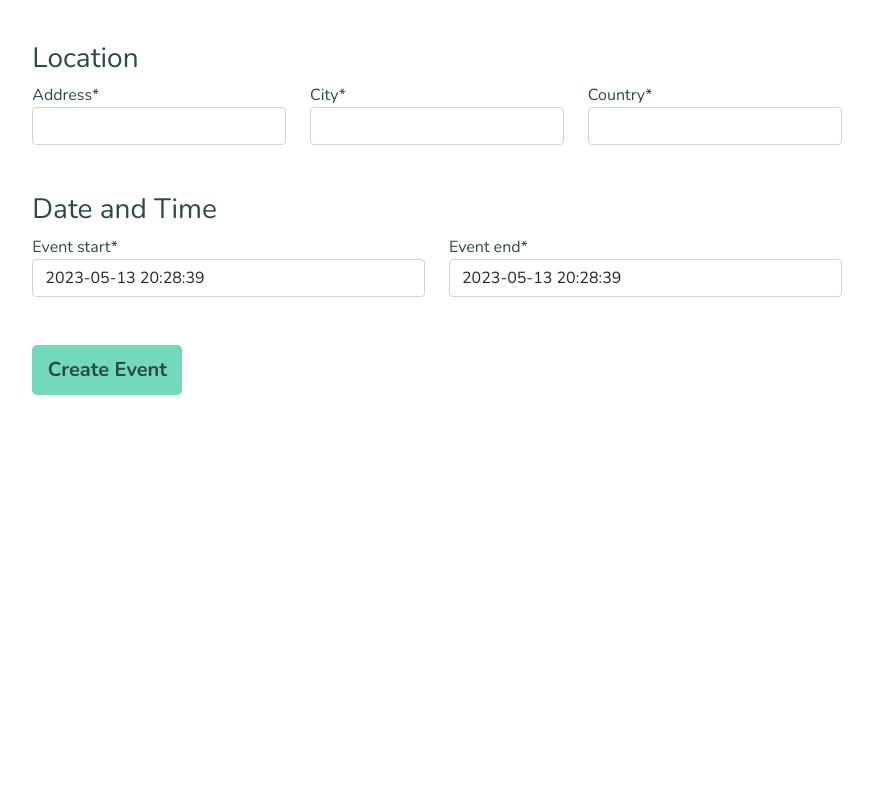
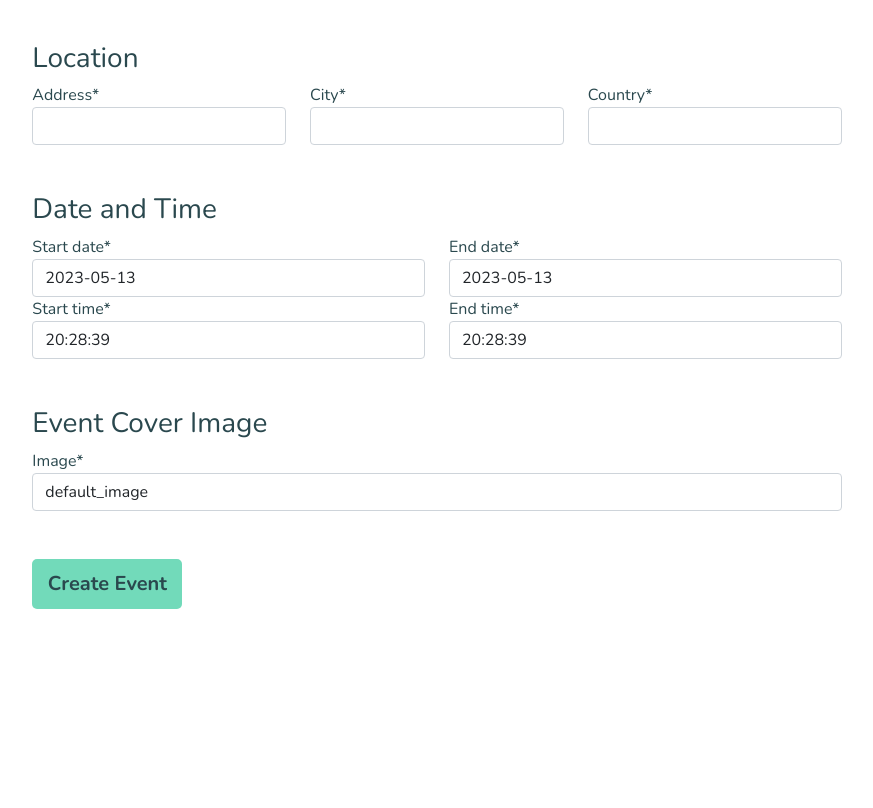
Before and after one commit to felipesandoli/ci-pp4-charity-event-orginizer, a Django app: page /create-event in a window 1280 px wide. Shown: the part 964-1772 px from the top of the page, without its empty margins (203-1076 px from the left). Before the commit the page ends 1359 px from the top, so only its background shows below. Run offline with Django 3.2, Linux system fonts and the light colour scheme; a user stored in the database is signed in; some libraries are stand-ins or nearby versions.

Commit message:
Separate date and time fields and add image upload to form

```diff
--- a/eventorganizer/forms.py
+++ b/eventorganizer/forms.py
@@ -14,7 +14,9 @@ class EventForm(forms.ModelForm):
             'address',
             'city',
             'country',
-            'event_start',
-            'event_end',
+            'start_date',
+            'start_time',
+            'end_date',
+            'end_time',
             'cover_image'
         ]
--- a/eventorganizer/models.py
+++ b/eventorganizer/models.py
@@ -33,7 +33,11 @@ class Event(models.Model):
     address = models.CharField(max_length=100)
     city = models.CharField(max_length=50)
     country = models.CharField(max_length=50)
+    start_date = models.DateField(default=timezone.now)
+    start_time = models.TimeField(default=timezone.now)
     event_start = models.DateTimeField(default=timezone.now)
+    end_date = models.DateField(default=timezone.now)
+    end_time = models.TimeField(default=timezone.now)
     event_end = models.DateTimeField(default=timezone.now)
     approved = models.BooleanField(default=False)
     archived = models.BooleanField(default=False)
@@ -46,7 +50,7 @@ class Event(models.Model):
     cover_image = CloudinaryField('image', default="default_image")
 
     class Meta:
-        ordering = ['event_start']
+        ordering = ['start_date']
 
     def __str__(self):
         return f"{self.name} by {self.owner}"
--- a/static/css/style.css
+++ b/static/css/style.css
@@ -186,8 +186,8 @@ footer a {
 }
 
 .page-btn {
-    color: #2b7375;
-    font-weight: 600;
+    color: #2b7375 !important;
+    font-weight: 600 !important;
 }
 
 .page-btn:hover {
--- a/templates/delete_event.html
+++ b/templates/delete_event.html
@@ -17,7 +17,7 @@
                     </tr>
                     <tr>
                         <td>Event Date and Time:</td>
-                        <td class="px-3">{{ event.event_start }} - {{ event.event_end }}</td>
+                        <td class="px-3">{{ event.start_date }}, {{ start_time }} - {{ event.end_date }}, {{ event.end_time }}</td>
                     </tr>
                 </table>
             </div>
--- a/templates/event_form.html
+++ b/templates/event_form.html
@@ -48,12 +48,20 @@
                                 <h3>Date and Time</h3>
                                 <div class="row">
                                     <div class="col-md-6">
-                                        {{ event_form.event_start | as_crispy_field }}
+                                        {{ event_form.start_date | as_crispy_field }}
+                                        {{ event_form.start_time | as_crispy_field}}
                                     </div>
                                     <div class="col-md-6">
-                                        {{ event_form.event_end | as_crispy_field }}
+                                        {{ event_form.end_date | as_crispy_field }}
+                                        {{ event_form.end_time | as_crispy_field}}
                                     </div>
                                 </div>
+                            </div>
+                        </div>
+                        <div class="row pt-5">
+                            <div class="col">
+                                <h3>Event Cover Image</h3>
+                                {{ event_form.cover_image | as_crispy_field }}
                             </div>
                         </div>
                         <div class="row pt-5">
--- a/templates/event_information.html
+++ b/templates/event_information.html
@@ -34,7 +34,7 @@
                 <h3 class="event-name">
                     {{ event.name }}
                 </h3>
-                <p>{{ event.event_start.date }}</p>
+                <p>{{ event.start_date }}</p>
                 <div class="col">
                     <p>{{ event.summary }}</p>
                 </div>
@@ -47,7 +47,7 @@
                 <div class="col">
                     <h4>Date, Time & Location</h4>
                     <div class="col-md-6">
-                        <i class="fa-solid fa-calendar"></i> {{ event.event_start }} - {{ event.event_end }}
+                        <i class="fa-solid fa-calendar"></i> {{ event.start_date }}, {{ event.start_time }} - {{ event.end_date }}, {{event.end_time}}
                     </div>
                     <div class="col-md-6">
                         <i class="fa-solid fa-location-dot"></i> {{ event.address }}, {{ event.city }}, {{ event.country }}
--- a/templates/index.html
+++ b/templates/index.html
@@ -22,7 +22,7 @@
                             {% endif %}
                             <div class="card-body">
                                 <h4 class="card-title">{{ event.name }}</h4>
-                                <p class="card-subtitle text-muted date-text">{{ event.event_start }} - {{ event.event_end }}</p>
+                                <p class="card-subtitle text-muted date-text">{{ event.start_date }}, {{ event.start_time }} - {{ event.end_date }}, {{ event.end_time }}</p>
                                 <p class="card-text">{{ event.city }}, {{ event.country }}</p>
                                 <p class="card-text">{{ event.summary }}</p>
                                 {% if user.is_authenticated and not user in event.participants.all %}
--- a/templates/my_events.html
+++ b/templates/my_events.html
@@ -22,7 +22,7 @@
                             {% endif %}
                             <div class="card-body">
                                 <h4 class="card-title">{{ event.name }}</h4>
-                                <p class="card-subtitle text-muted date-text">{{ event.event_start }} - {{ event.event_end }}</p>
+                                <p class="card-subtitle text-muted date-text">{{ event.start_date }}, {{ event.start_time }} - {{ event.end_date }}, {{ event.end_time }}</p>
                                 <p class="card-text">{{ event.city }}, {{ event.country }}</p>
                                 <p class="card-text">{{ event.summary }}</p>
                             </div>
```
Also changed, not shown: eventorganizer/test_views.py (+12 -6 lines), eventorganizer/migrations/0004_auto_20230513_1704.py (added), 1 other file.
